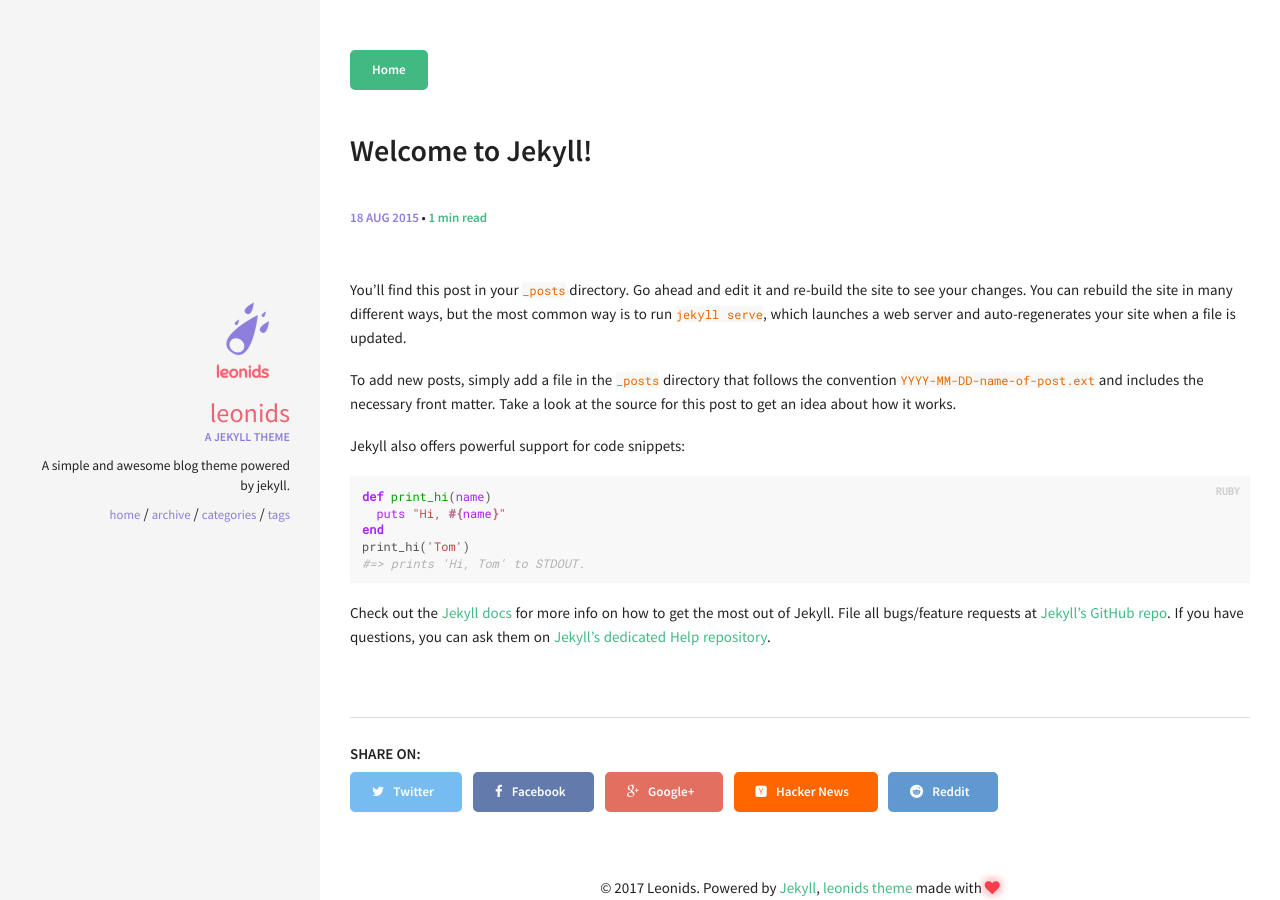
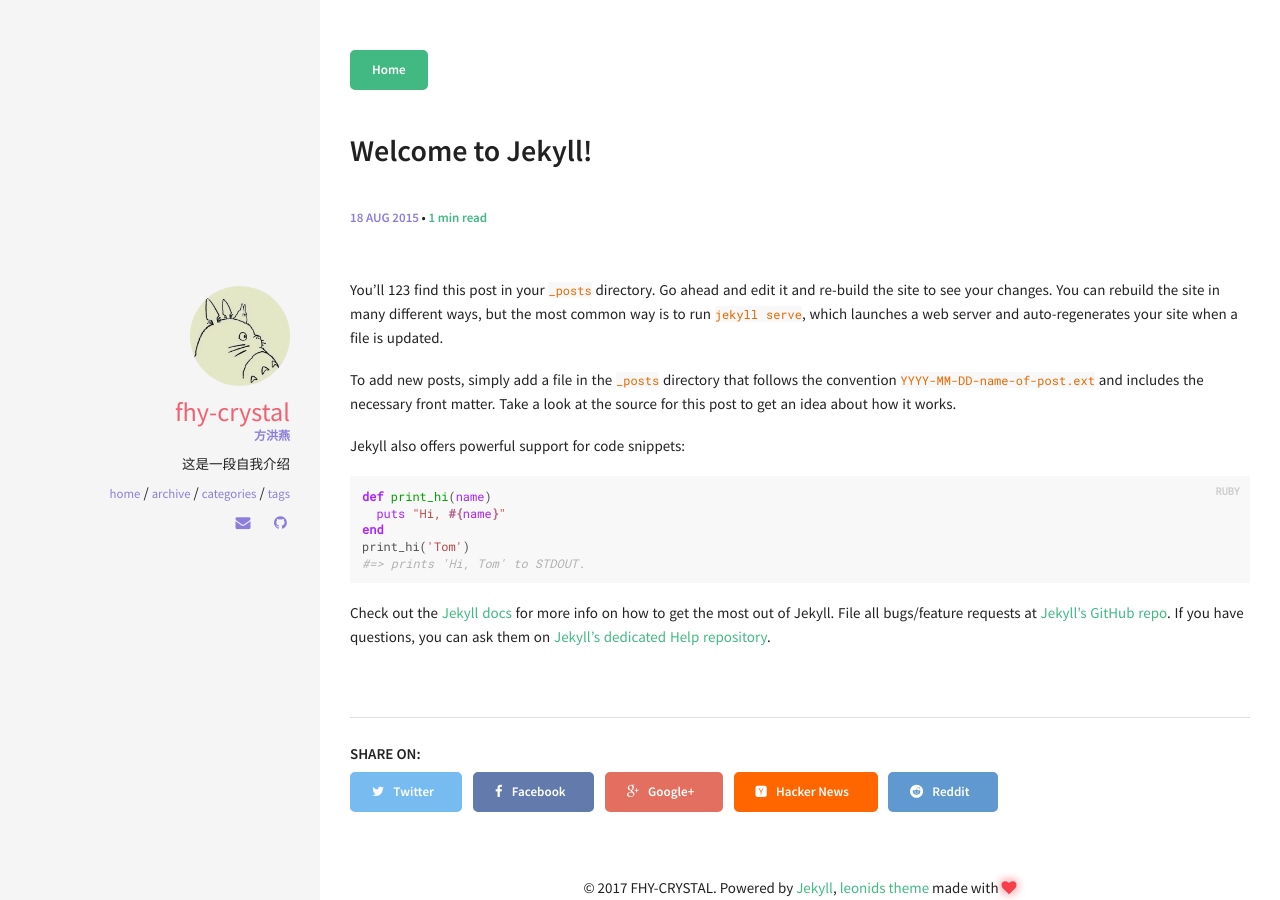
Before and after one commit to fhy-crystal/fhy-crystal.github.io, a Jekyll site: the page built from _posts/2015-08-18-welcome-to-jekyll.md, in a window 1280 px wide. Built offline with Jekyll 4.4.1, drawn with Linux system fonts in a browser that asks for light colours.

Commit message:
修改个人信息；创建自定义 Github 页面文章

```diff
--- a/_config.yml
+++ b/_config.yml
@@ -3,10 +3,11 @@
 # Site wide configuration
 ####################################
 #
-title: Leonids
-email:
-description: A simple and awesome blog theme powered by jekyll.
+title: FHY-CRYSTAL
+email: 754971672@qq.com
+description: 这是一段自我介绍
 url: # the base hostname & protocol for your site
+port: 4001
 
 
 #
@@ -33,11 +34,11 @@
 ####################################
 #
 owner:
-  name: Leonids
-  avatar: leonids-logo.png
-  job: "A jekyll theme"
-  bio: "A simple and awesome blog theme powered by jekyll."
-  email:
+  name: FHY-CRYSTAL
+  avatar: avatar.jpg
+  job: 方洪燕
+  bio: 这是一段自我介绍
+  email: 754971672@qq.com
   disqus-shortname:
   twitter: #username
   facebook: #username
@@ -48,7 +49,7 @@
     ad-client:
     ad-slot:
   bing-verify:
-  github: #username
+  github: https://github.com/fhy-crystal/
   gitlab: #username
   stackoverflow: #123456/username   from a "http://stackoverflow.com/users/123456/username" link
   linkedin: #username
--- a/_posts/2015-08-18-welcome-to-jekyll.md
+++ b/_posts/2015-08-18-welcome-to-jekyll.md
@@ -5,7 +5,7 @@
 categories: [tutorial]
 comments: true
 ---
-You’ll find this post in your `_posts` directory. Go ahead and edit it and re-build the site to see your changes. You can rebuild the site in many different ways, but the most common way is to run `jekyll serve`, which launches a web server and auto-regenerates your site when a file is updated.
+You’ll 123 find this post in your `_posts` directory. Go ahead and edit it and re-build the site to see your changes. You can rebuild the site in many different ways, but the most common way is to run `jekyll serve`, which launches a web server and auto-regenerates your site when a file is updated.
 
 To add new posts, simply add a file in the `_posts` directory that follows the convention `YYYY-MM-DD-name-of-post.ext` and includes the necessary front matter. Take a look at the source for this post to get an idea about how it works.
 
```
Also changed, not shown: _posts/2017-10-20-create-github-page.md (added, +117 -0 lines), fonts/toadOcfmlt9b38dHJxOBGAAAU1WVAUWBSTvimZV06U4.woff2 (added), fonts/toadOcfmlt9b38dHJxOBGAtXaCylRF0D-MaoYoCuiMM.woff2 (added), fonts/toadOcfmlt9b38dHJxOBGCJjduVyTEemf0kCvaihHEU.woff2 (added), fonts/toadOcfmlt9b38dHJxOBGClYwVOhDRq2vbpGRTZ7bbs.woff2 (added), fonts/toadOcfmlt9b38dHJxOBGFKFh1TDTPrUZWzVp6FtpG8.woff2 (added), fonts/toadOcfmlt9b38dHJxOBGFnEzh12mEKZN5amaOp7-V4.woff2 (added), img/avatar.jpg.
